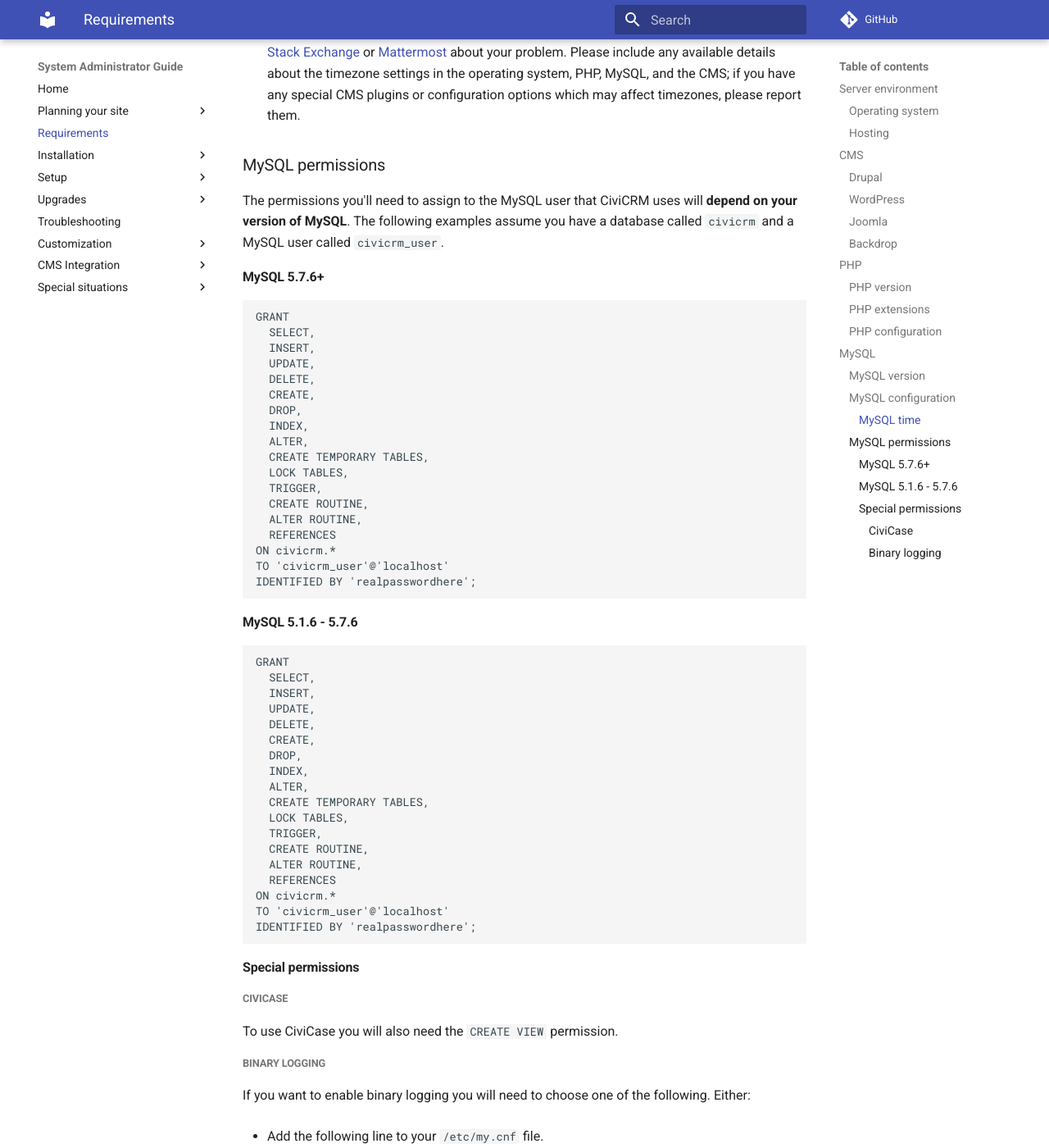
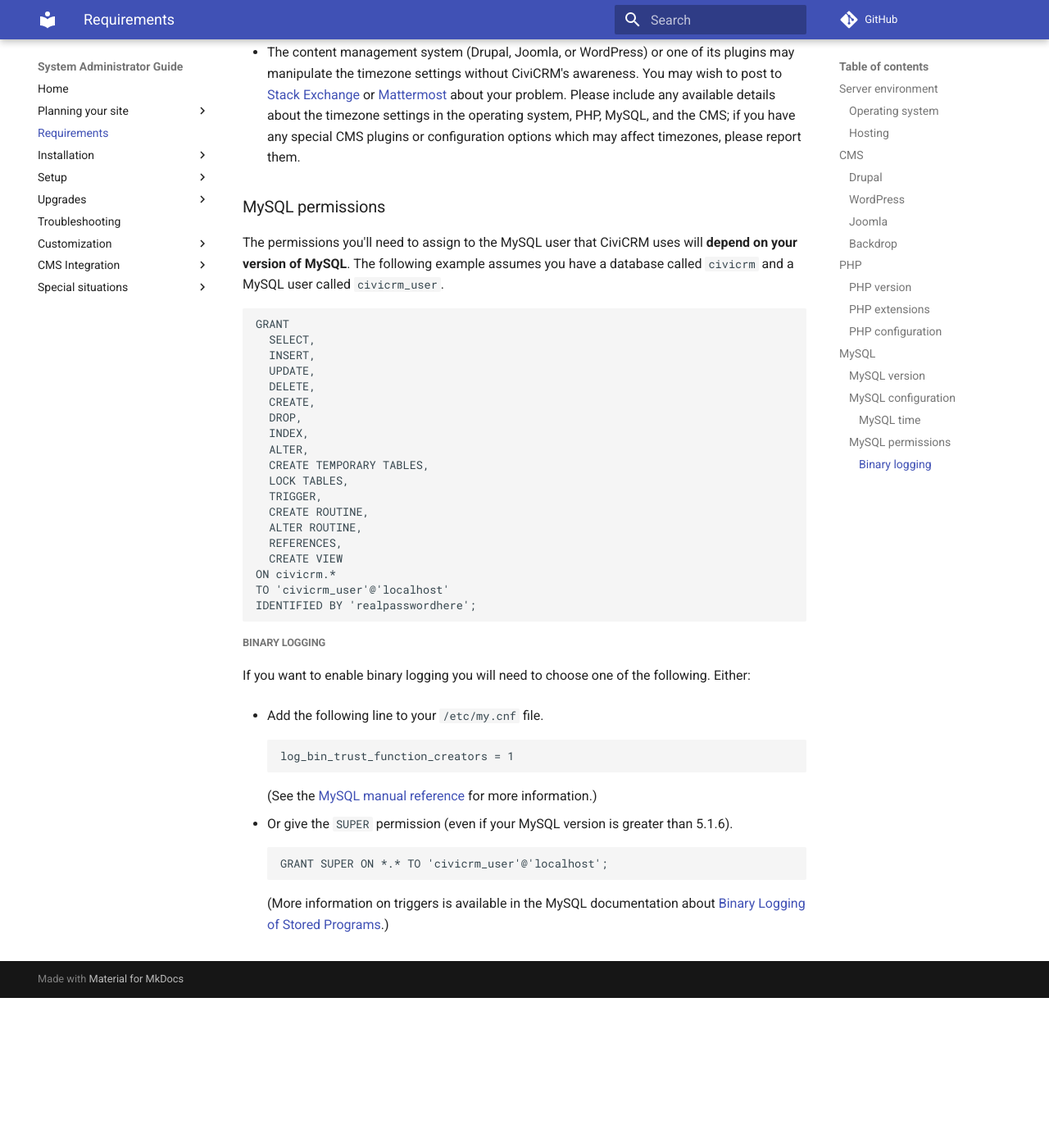
Before and after one commit to civicrm/civicrm-sysadmin-guide, an MkDocs documentation site: the page built from docs/requirements.md, in a window 1280 px wide and 1400 px high, scrolled down 4287 px. Shown: the whole window at 82% size. Built offline with MkDocs 1.6.1 and Material for MkDocs 9.7.7, drawn with Linux system fonts in a browser that asks for light colours; comment, search, counter and statistics services are not loaded; old or Windows-style settings are respelled for this version of MkDocs; after the commit the page ends 5504 px from its top, so only the background shows below that; some of the changed text lies outside the part shown.

Commit message:
Remove references to supporting MySQL 5.1; clean up MySQL permissions (#140)
* Remove references to supporting MySQL 5.1; clean up MySQL permissions

* clarify that MySQL 5.5 isn't tested/supported

````diff
--- a/docs/requirements.md
+++ b/docs/requirements.md
@@ -86,7 +86,7 @@ Other database servers such as Postgres are not compatible with CiviCRM.
 
 ### MySQL version
 
-Your MySQL version must be **5.1.3 or greater**.
+Your MySQL version must be **5.6 or greater**.  MySQL 5.5 works with current versions of CiviCRM and there are no (currently) planned changes that would break it.  However MySQL 5.5 is not tested or supported.
 
 ### MySQL configuration
 
@@ -115,9 +115,7 @@ CiviCRM performs various operations based on dates and times – for example, de
 
 ### MySQL permissions
 
-The permissions you'll need to assign to the MySQL user that CiviCRM uses will **depend on your version of MySQL**. The following examples assume you have a database called `civicrm` and a MySQL user called `civicrm_user`.
-
-#### MySQL 5.7.6+
+The permissions you'll need to assign to the MySQL user that CiviCRM uses will **depend on your version of MySQL**. The following example assumes you have a database called `civicrm` and a MySQL user called `civicrm_user`.
 
 ```sql
 GRANT
@@ -134,40 +132,12 @@ GRANT
   TRIGGER,
   CREATE ROUTINE,
   ALTER ROUTINE,
-  REFERENCES
+  REFERENCES,
+  CREATE VIEW
 ON civicrm.*
 TO 'civicrm_user'@'localhost'
 IDENTIFIED BY 'realpasswordhere';
 ```
-
-#### MySQL 5.1.6 - 5.7.6
-
-```sql
-GRANT
-  SELECT,
-  INSERT,
-  UPDATE,
-  DELETE,
-  CREATE,
-  DROP,
-  INDEX,
-  ALTER,
-  CREATE TEMPORARY TABLES,
-  LOCK TABLES,
-  TRIGGER,
-  CREATE ROUTINE,
-  ALTER ROUTINE,
-  REFERENCES
-ON civicrm.*
-TO 'civicrm_user'@'localhost'
-IDENTIFIED BY 'realpasswordhere';
-```
-
-#### Special permissions
-
-##### CiviCase
-
-To use CiviCase you will also need the `CREATE VIEW` permission.
 
 ##### Binary logging
 
````
